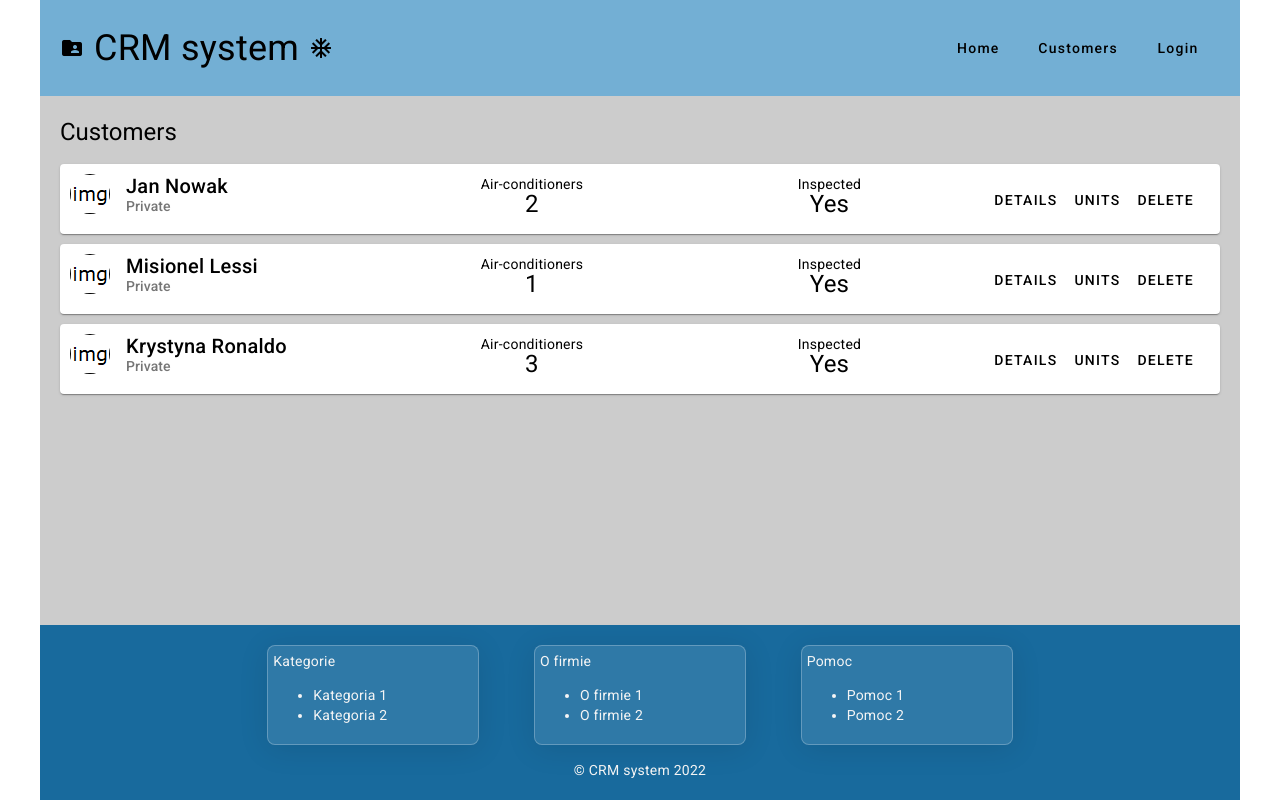
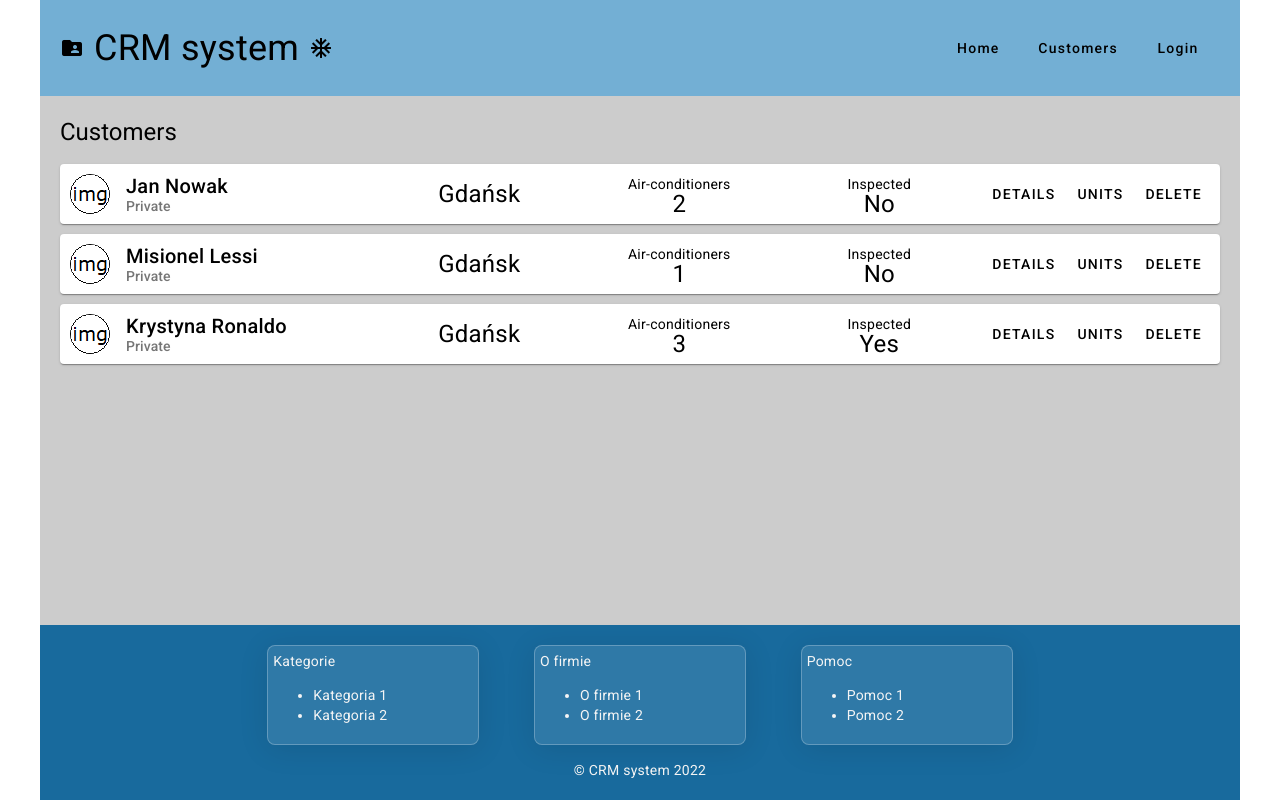
Before and after one commit to Dirtyloop/CRM_frontend, an Angular app: page /customers in a window 1280 px wide. Built offline with nearby package versions, Linux system fonts and the light colour scheme.

Commit message:
customers list updated

```diff
--- a/src/app/modules/customer/customer.component.html
+++ b/src/app/modules/customer/customer.component.html
@@ -8,15 +8,12 @@
     </mat-card-header>
     <!-- <img mat-card-image src="../../../assets/image-placeholder.png" alt="Sample image"> -->
     <mat-card-content>
-        <!-- <div class="address">
-            <div>
-                Street
-            </div>
-            <div>
-                City
+        <div class="address">
+            <div class="bigText">
+                {{customer.city}}
             </div>
         </div>
-        <div class="contact">
+        <!-- <div class="contact">
             <div>
                 Telephone
             </div>
@@ -37,15 +34,17 @@
                 Inspected
             </div>
             <div class="bigText">
-                Yes
+                {{customer.inspected ? "Yes" : "No"}}
             </div>
         </div>
     </mat-card-content>
 
     <mat-card-actions align="end">
+        <div class="actionButtons">
       <button mat-button>DETAILS</button>
       <button mat-button>UNITS</button>
       <button mat-button>DELETE</button>
+    </div>
     </mat-card-actions>
     </div>
   </mat-card>
--- a/src/app/modules/customer/customer.component.scss
+++ b/src/app/modules/customer/customer.component.scss
@@ -6,6 +6,7 @@
 
 mat-card {
     margin-bottom: 10px;
+    height: 60px;
 }
 
 .example-card {
@@ -13,15 +14,16 @@ mat-card {
     padding: 10px;
     display: flex;
     flex-direction: row;
-    height: 50px;
+    height: 100%;
     justify-content: space-between;
+    align-content: center;
 
 }
 
 .example-header-image {
     background-image: url('../../../assets/header-image-placeholder.png');
     background-size: cover;
-
+    margin-bottom: 0px;
 }
 
 mat-card-header {
@@ -29,6 +31,9 @@ mat-card-header {
     padding: 0px;
     width: 600px;
 }
+ button {
+    margin-left: 5px;
+ }
 
 mat-card-content {
     display: flex;
@@ -37,13 +42,35 @@ mat-card-content {
     width: 100%;
 }
 
+mat-card-actions {
+    height: 100%;
+    padding: 0px;
+    min-width: none;
+}
+
+.mdc-card__actions {
+    min-height: 0px;
+}
+
+.actionButtons {
+    display: flex;
+    justify-content: center;
+    padding: 0px;
+    flex-direction: row;
+    align-content:center;
+}
+
 .address {
     width: 200px;
+    display: flex;
+    justify-content: center;
+    flex-wrap: wrap;
+    align-content:center;
 }
 
-.contact {
-    width: 200px;
-}
+// .contact {
+//     width: 200px;
+// }
 
 .airConNumber {
     width: 200px;
--- a/src/variables.scss
+++ b/src/variables.scss
@@ -1,2 +1,2 @@
-$header_bgcolor: #73AFD4;
+$header_bgcolor: #73afd4;
 $footer_bgcolor: #186A9D;
```
Also changed, not shown: src/assets/header-image-placeholder.png.
